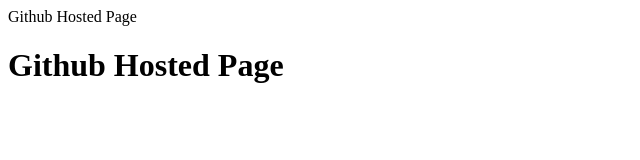
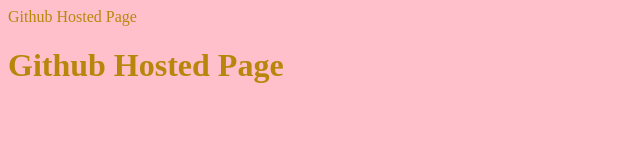
Before and after one commit to sing1233/gh-test-branching, a plain HTML site: page index.html in a window 1280 px wide. Shown: the whole page, without its empty margins (0-640 px from the left). Drawn offline with Linux system fonts and the light colour scheme.

Commit message:
Update index.html

```diff
--- a/index.html
+++ b/index.html
@@ -3,7 +3,7 @@
   <head>
     <meta charset="UTF-8>
     <title>Github Hosted Page</title>
-    <link rel="styleheet" href="./css/style.css">
+    <link rel="stylesheet" href="./css/style.css">
   </head>
   <body>
     <h1>Github Hosted Page</h1>
```
